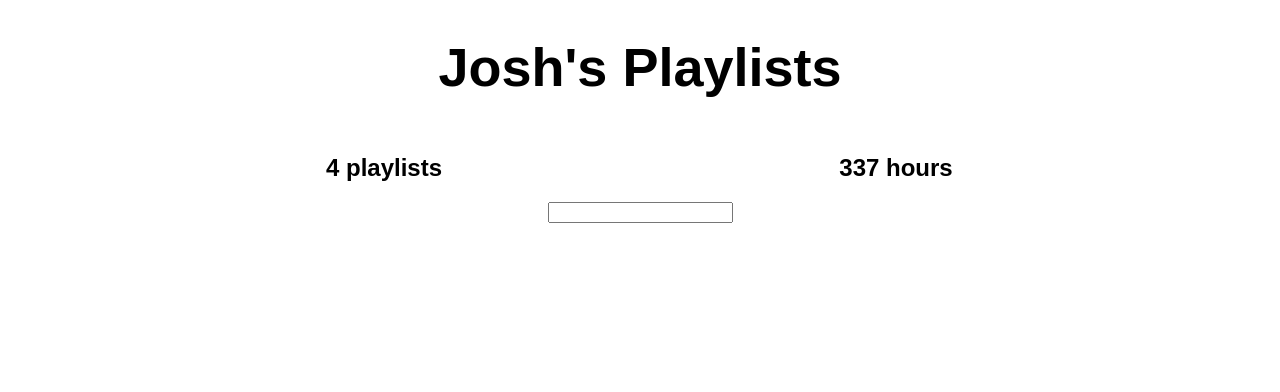
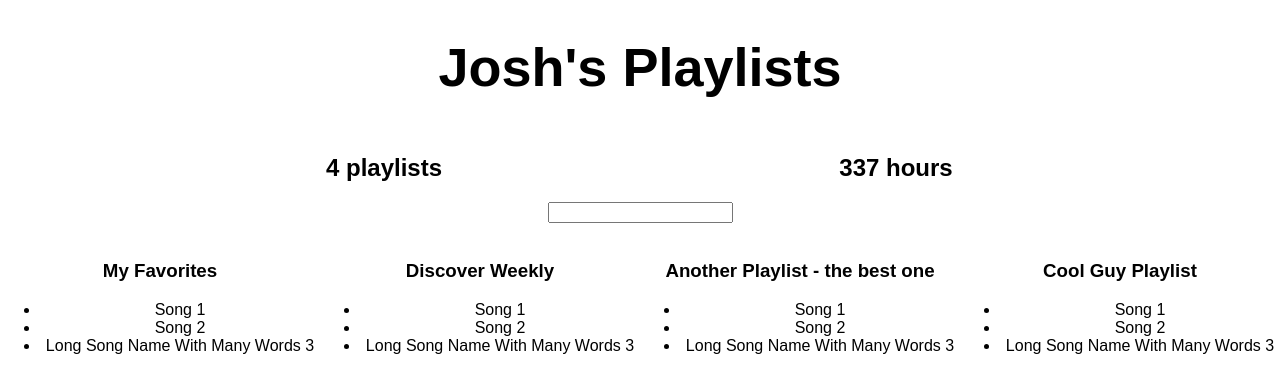
Before and after one commit to ender2821/better-playlists, a React (Create React App) app: page / in a window 1280 px wide. Shown: the top 392 px of the page. Built offline with nearby package versions, Linux system fonts and the light colour scheme.

Commit message:
fixed issue with filtering, and added key up event functionality

```diff
--- a/src/App.js
+++ b/src/App.js
@@ -76,7 +76,8 @@ class Filter extends Component {
     return (
       <div style={defaultStyle}>
         <img />
-        <input type="text"/>
+        <input type="text" onKeyUp={event =>
+          this.props.onTextChange(event.target.value)}/>
       </div>
     );
   }
@@ -102,18 +103,15 @@ class Playlist extends Component {
 class App extends Component {
   constructor() {
     super();
-    this.state =
-      {serverData: {},
+    this.state = {
+      serverData: {},
       filterString: ''
-    }
+      }
   }
   componentDidMount() {
     setTimeout(() => {
       this.setState({serverData: fakeServerData})
     }, 1000);
-    setTimeout(() => {
-      this.setState({filterString: 'Weekly'})
-    }, 2000);
   }
   render() {
 
@@ -148,10 +146,11 @@ class App extends Component {
           </h1>
           <PlaylistCounter playlists={this.state.serverData.user.playlists}/>
           <HoursCounter playlists={this.state.serverData.user.playlists}/>
-          <Filter/>
+          <Filter onTextChange={text => this.setState({filterString: text})}/>
 
           {this.state.serverData.user.playlists.filter(playlist =>
-            playlist.name.includes(this.state.filerString)
+            playlist.name.toLowerCase().includes(
+              this.state.filterString.toLowerCase())
           ).map(playlist =>
             <Playlist playlist={playlist} />
           )}
```
